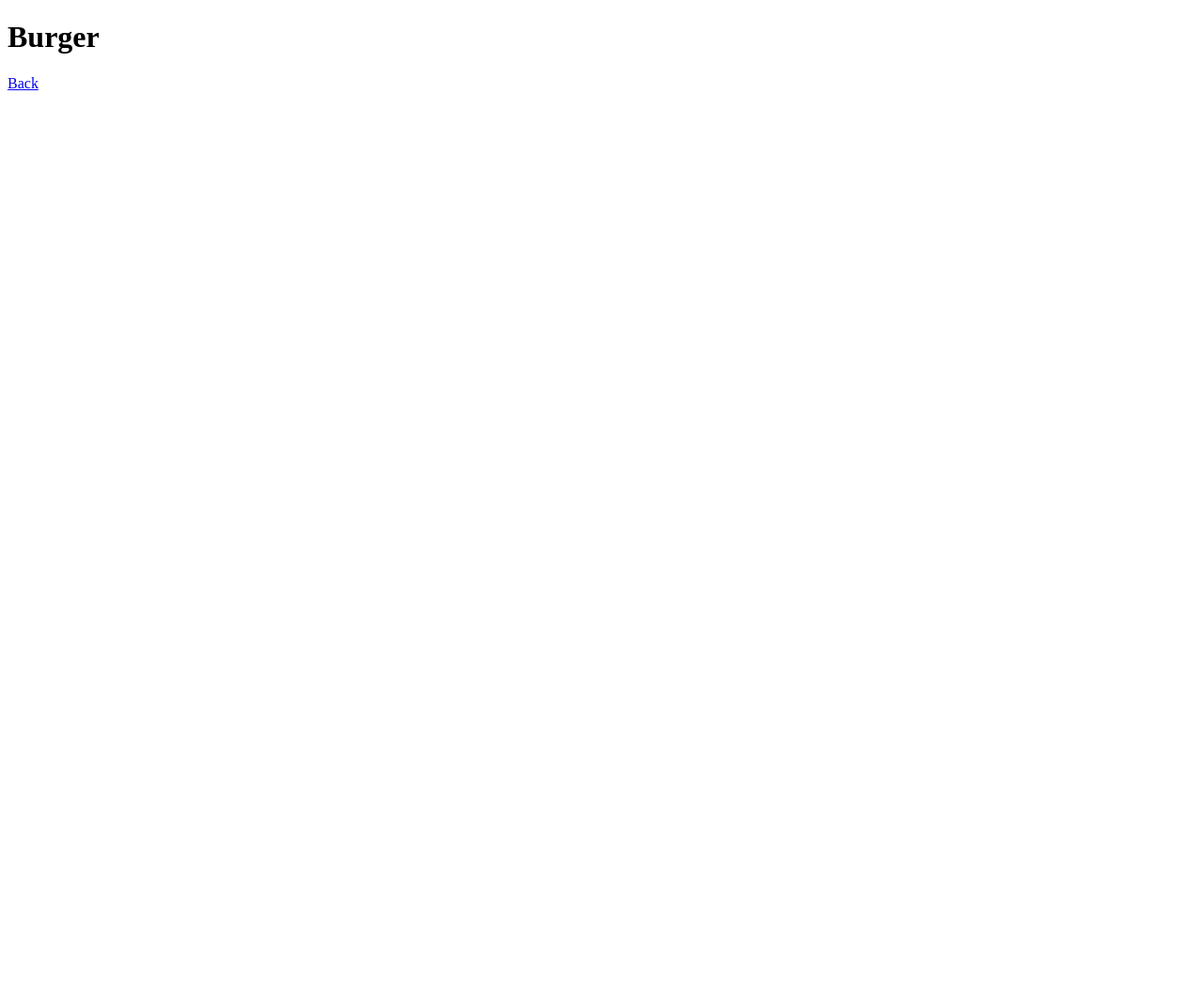
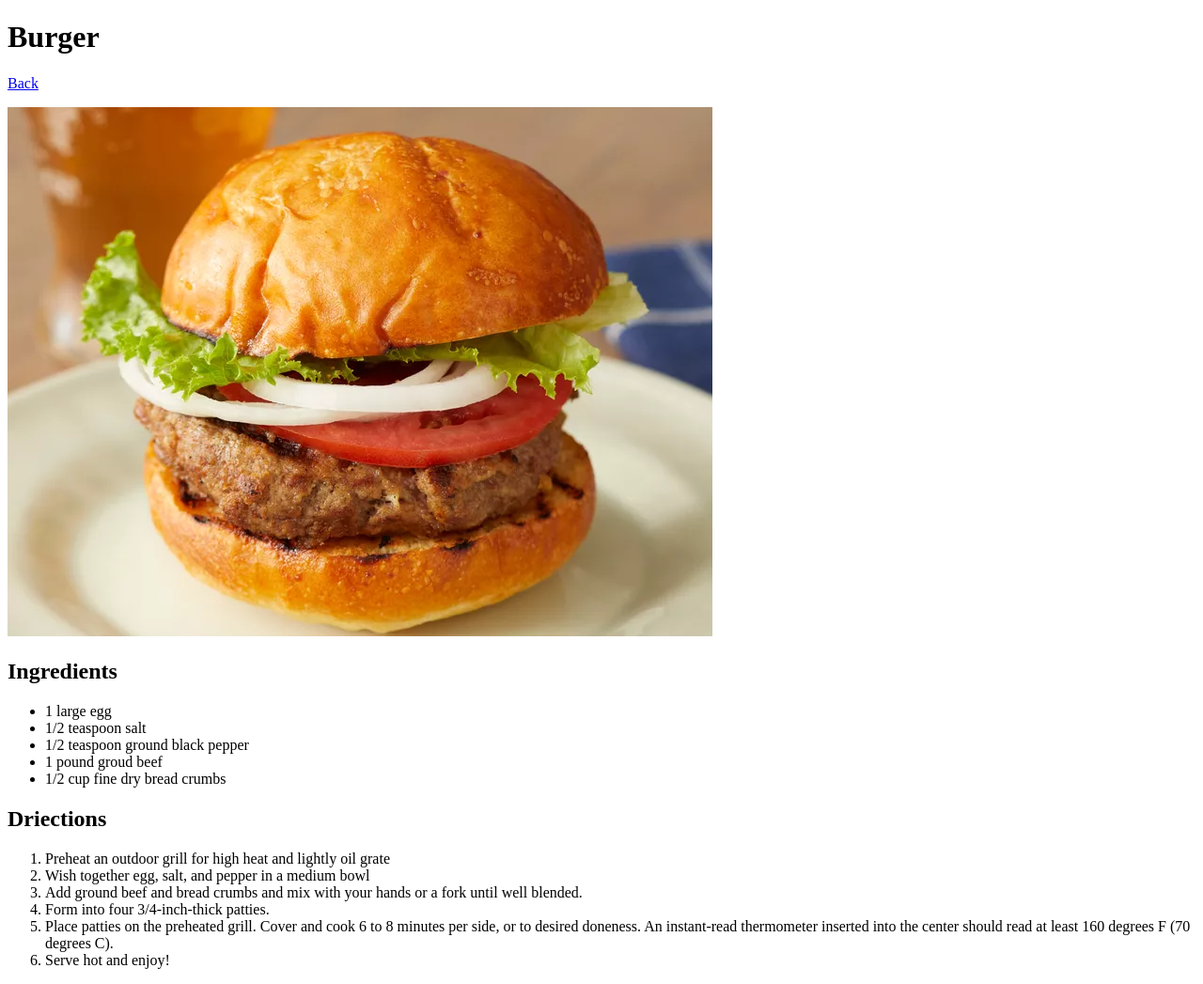
Before and after one commit to StianSaether/odin-recipes, a plain HTML site: page recipes/burger.html in a window 1280 px wide. Shown: the whole page at 94% size. Before the commit the page ends 800 px from the top, so only its background shows below. Drawn offline with Linux system fonts and the light colour scheme.

Commit message:
Burger recipe updated

```diff
--- a/recipes/burger.html
+++ b/recipes/burger.html
@@ -7,5 +7,24 @@
 <body>
     <h1>Burger</h1>
     <a href="../index.html">Back</a>
+    <p></p>
+    <img src="../images/burger.jpg">
+    <h2>Ingredients</h2>
+    <ul>
+        <li>1 large egg</li>
+        <li>1/2 teaspoon salt</li>
+        <li>1/2 teaspoon ground black pepper</li>
+        <li>1 pound groud beef</li>
+        <li>1/2 cup fine dry bread crumbs</li>
+    </ul>
+    <h2>Driections</h2>
+    <ol>
+        <li>Preheat an outdoor grill for high heat and lightly oil grate</li>
+        <li>Wish together egg, salt, and pepper in a medium bowl</li>
+        <li>Add ground beef and bread crumbs and mix with your hands or a fork until well blended.</li>
+        <li>Form into four 3/4-inch-thick patties.</li>
+        <li>Place patties on the preheated grill. Cover and cook 6 to 8 minutes per side, or to desired doneness. An instant-read thermometer inserted into the center should read at least 160 degrees F (70 degrees C).</li>
+        <li>Serve hot and enjoy!</li>
+    </ol>
 </body>
 </html>
```
